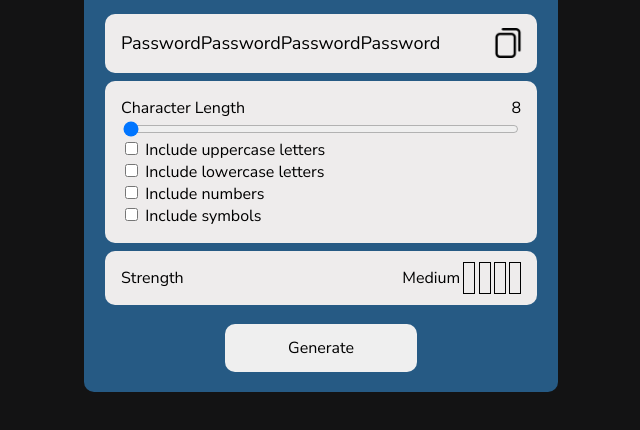
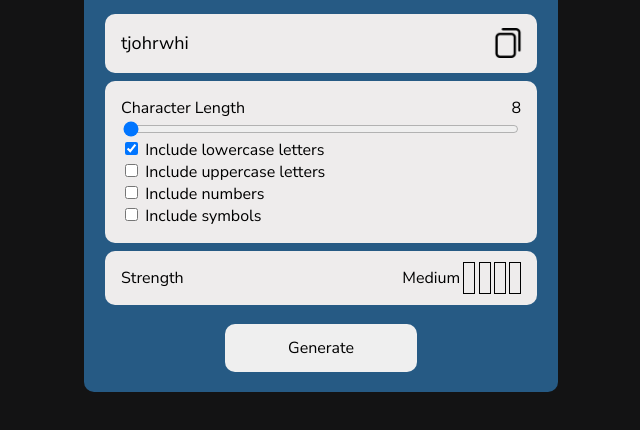
Before and after one commit to lifeconsciousness/3d_website, a website: page index.html in a window 1280 px wide. Both pictures are taken after a click on the button "Generate". Shown: the part 230-660 px from the top of the page, without its empty margins (319-959 px from the left). Drawn offline with nearby package versions, Linux system fonts and the light colour scheme.

Commit message:
generates lowercase random passwords

```diff
--- a/index.html
+++ b/index.html
@@ -6,6 +6,7 @@
     <meta name="viewport" content="width=device-width, initial-scale=1.0">
     <title>Password generator</title>
     <link rel="stylesheet" href="./css/style.css">
+    <script defer src="./js/password-generator.js"></script>
 </head>
 <body>
     <canvas id="background"></canvas>
@@ -25,22 +26,22 @@
                 <input type="range" name="passwordLengthName" id="password-length-slider" value="8" min="8" max="32">
 
                 <div class="include-checkbox">
-                    <input type="checkbox" name="uppercaseName" id="uppercase-checkbox">
+                    <input type="checkbox" name="lowercaseName" class="checkbox" id="lowercase-checkbox" checked>
+                    <label for="lowercaseName">Include lowercase letters</label>
+                </div>
+
+                <div class="include-checkbox">
+                    <input type="checkbox" name="uppercaseName" class="checkbox" id="uppercase-checkbox">
                     <label for="uppercaseName">Include uppercase letters</label>
                 </div>
 
                 <div class="include-checkbox">
-                    <input type="checkbox" name="lowercaseName" id="lowercase-checkbox">
-                    <label for="lowercaseName">Include lowercase letters</label>
-                </div>
-
-                <div class="include-checkbox">
-                    <input type="checkbox" name="numbersName" id="numbers-checkbox">
+                    <input type="checkbox" name="numbersName" class="checkbox" id="numbers-checkbox">
                     <label for="numbersName">Include numbers</label>
                 </div>
 
                 <div class="include-checkbox">
-                    <input type="checkbox" name="symbolsName" id="symbols-checkbox">
+                    <input type="checkbox" name="symbolsName" class="checkbox" id="symbols-checkbox">
                     <label for="symbolsName">Include symbols</label>
                 </div>
 
--- /dev/null
+++ b/js/password-generator.js
@@ -0,0 +1,57 @@
+const passwordDisplay = document.querySelector(`#password`)
+
+const rangeSlider = document.querySelector(`#password-length-slider`)
+const sliderValueDisplay = document.querySelector(`.password-length`)
+
+const lowcaseCheckbox = document.querySelector(`#lowercase-checkbox`)
+const uppercaseCheckbox = document.querySelector(`#uppercase-checkbox`)
+const numbersCheckbox = document.querySelector(`#numbers-checkbox`)
+const symbolsCheckbox = document.querySelector(`symbols-checkbox`)
+const checkboxes = document.querySelectorAll(`.checkbox`)
+
+const lowercaseArray = ["a","b","c","d","e","f","g","h","i","j","k","l","m","n","o","p","r","s","t","u","v","w","x","y","z"]
+const uppercaseArray = ["A","B","C","D","E","F","G","H","I","J","K","L","M","N","O","P","R","S","T","U","V","W","X","Y","Z"]
+const numbersArray = ["0","1","2","3","4","5","6","7","8","9"]
+const symbolsArray = ["!","#","'","$","%","^",":",";","&","*","(",")"]
+
+const generateButton = document.querySelector(`.generate-btn`)
+let result = ``
+
+rangeSlider.oninput = function(){
+    sliderValueDisplay.innerHTML = rangeSlider.value
+}
+
+generateButton.onclick = function(){
+    result = ``
+    if(checkEmptyCheckboxes()){
+        return
+    }
+
+
+    for(let i = 0; i < rangeSlider.value; i++){
+        if(lowcaseCheckbox.checked){
+            let randomIndex = Math.floor(Math.random() * lowercaseArray.length)
+            result += lowercaseArray[randomIndex]
+        }
+    }
+
+
+    passwordDisplay.innerHTML = result
+}
+
+
+
+
+function checkEmptyCheckboxes(){
+    let counter = 0;
+    checkboxes.forEach((checkbox)=>{
+        if (!checkbox.checked){
+            counter++
+        }
+    })
+    if(counter == checkboxes.length){
+        passwordDisplay.innerHTML = "empty"
+        return true
+    }
+    return false
+}
```
